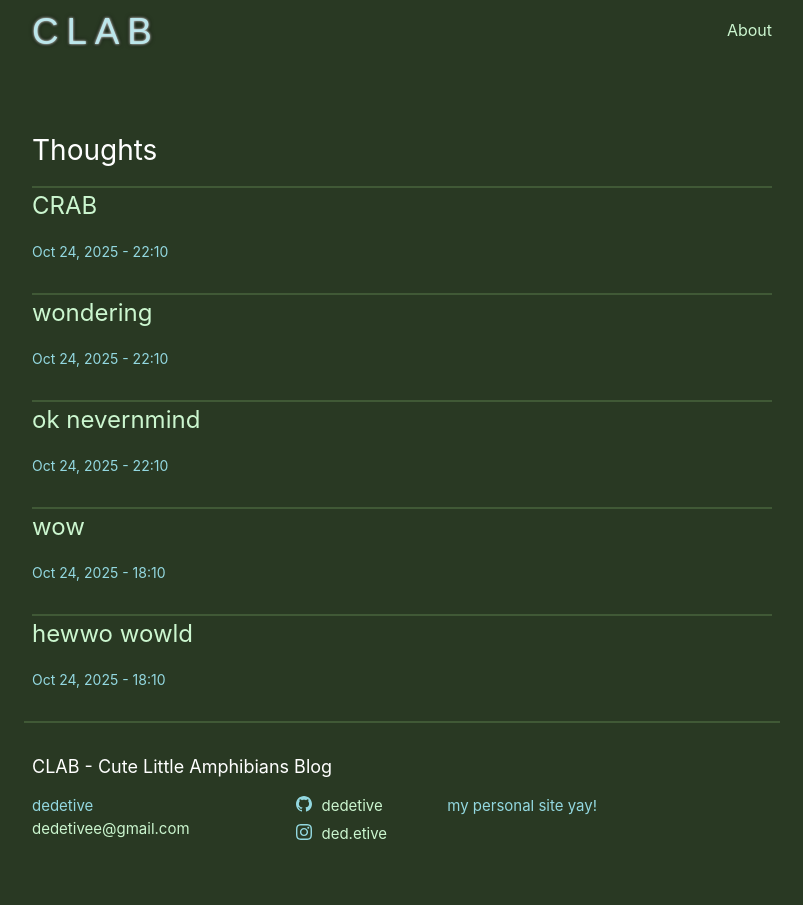
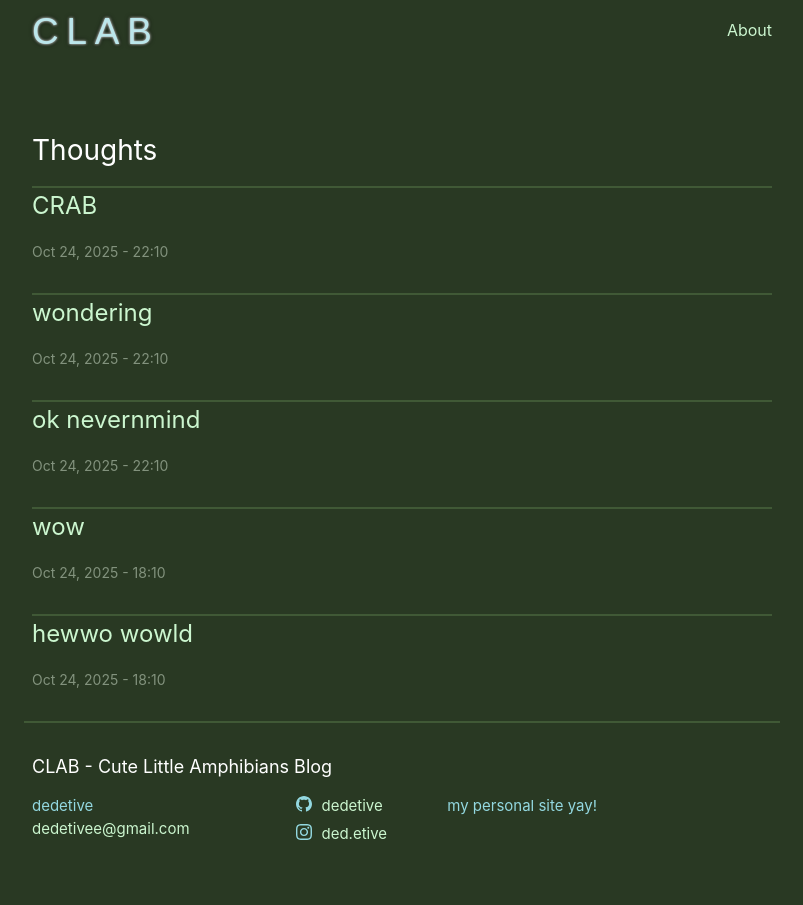
Before and after one commit to dedetive/dedetive.github.io, a Jekyll site: the page built from index.markdown, in a window 1280 px wide. Shown: the whole page, without its empty margins (238-1041 px from the left). Built offline with Jekyll 4.4.1, drawn with Linux system fonts in a browser that asks for light colours.

Commit message:
Change date color to be more discreet

```diff
--- a/_sass/minima/_layout.scss
+++ b/_sass/minima/_layout.scss
@@ -206,7 +206,7 @@
 
 .post-meta {
   font-size: $small-font-size;
-  color: $grey-color;
+  color: desaturate(lighten($background-color, 35%), 15%);
 }
 
 .post-link {
```
